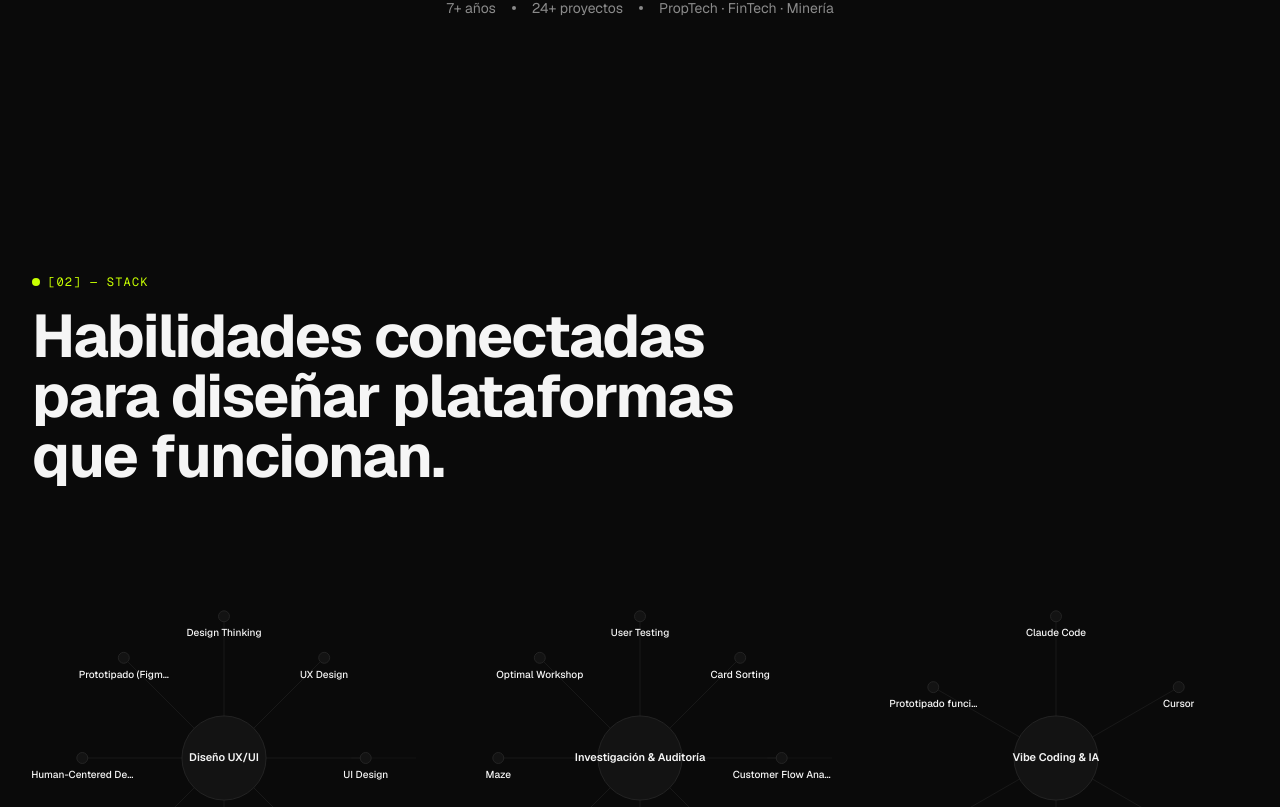
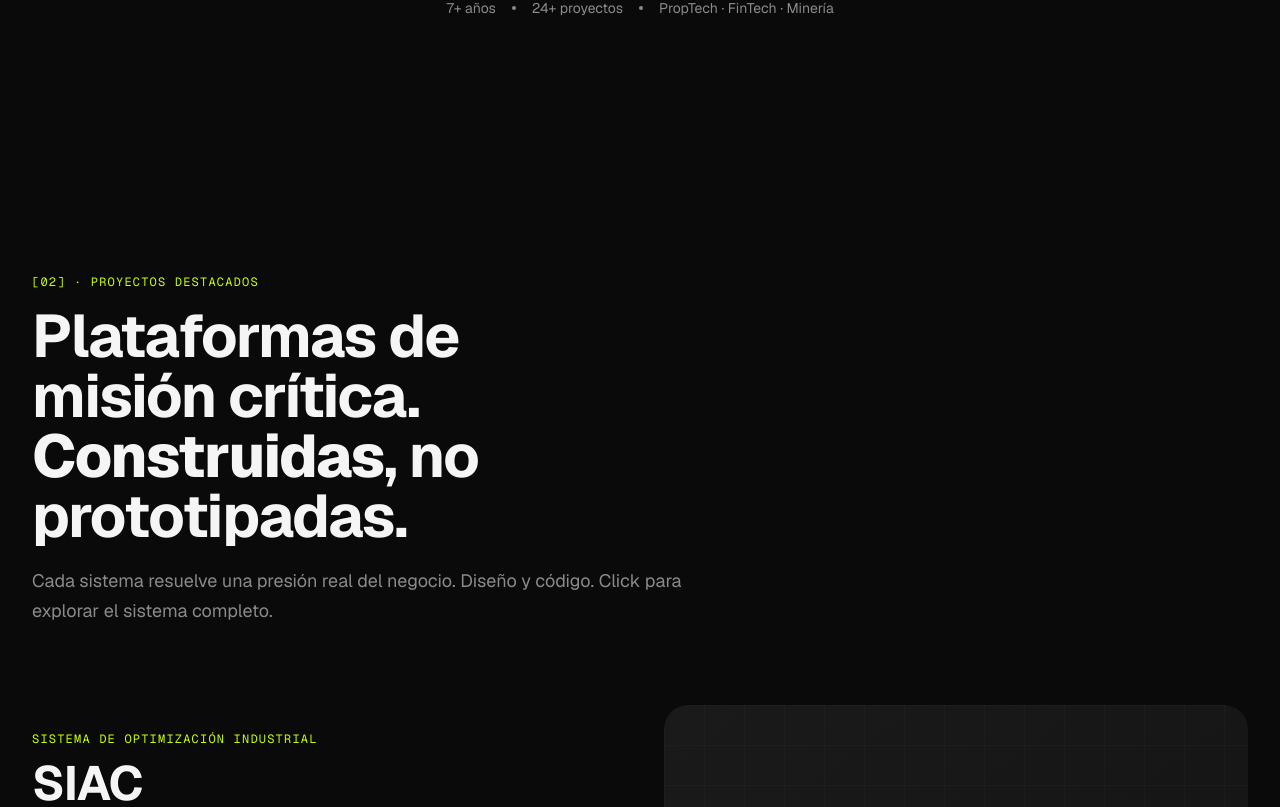
Before and after one commit to leandrodesignux-ux/Leandrobalbian, a Next.js app: page / in a window 1280 px wide. Shown: the part 853-1660 px from the top of the page. Built offline with nearby package versions, Linux system fonts and the light colour scheme.

Commit message:
fix: move Stack section from home to Biografia page

```diff
--- a/src/app/biografia/page.tsx
+++ b/src/app/biografia/page.tsx
@@ -1,6 +1,7 @@
 import { Navbar } from "@/components/layout/Navbar";
 import { Footer } from "@/components/layout/Footer";
 import { BiografiaSection } from "@/components/sections/Biografia";
+import { Stack } from "@/components/sections/Stack";
 
 export const metadata = {
   title: "Biografía — Leandro Balbian",
@@ -14,6 +15,7 @@ export default function BiografiaPage() {
       <Navbar />
       <main className="flex flex-1 flex-col">
         <BiografiaSection />
+        <Stack />
       </main>
       <Footer />
     </>
--- a/src/app/page.tsx
+++ b/src/app/page.tsx
@@ -1,7 +1,6 @@
 import { Navbar } from "@/components/layout/Navbar";
 import { Footer } from "@/components/layout/Footer";
 import { Hero } from "@/components/sections/Hero";
-import { Stack } from "@/components/sections/Stack";
 import { Proyectos } from "@/components/sections/Proyectos";
 import { Trayectoria } from "@/components/sections/Trayectoria";
 import { LoQueResuelvo } from "@/components/sections/LoQueResuelvo";
@@ -17,7 +16,6 @@ export default function Home() {
       <Navbar />
       <main className="flex flex-1 flex-col">
         <Hero />
-        <Stack />
         <Proyectos />
         <Trayectoria />
         <LoQueResuelvo />
```
